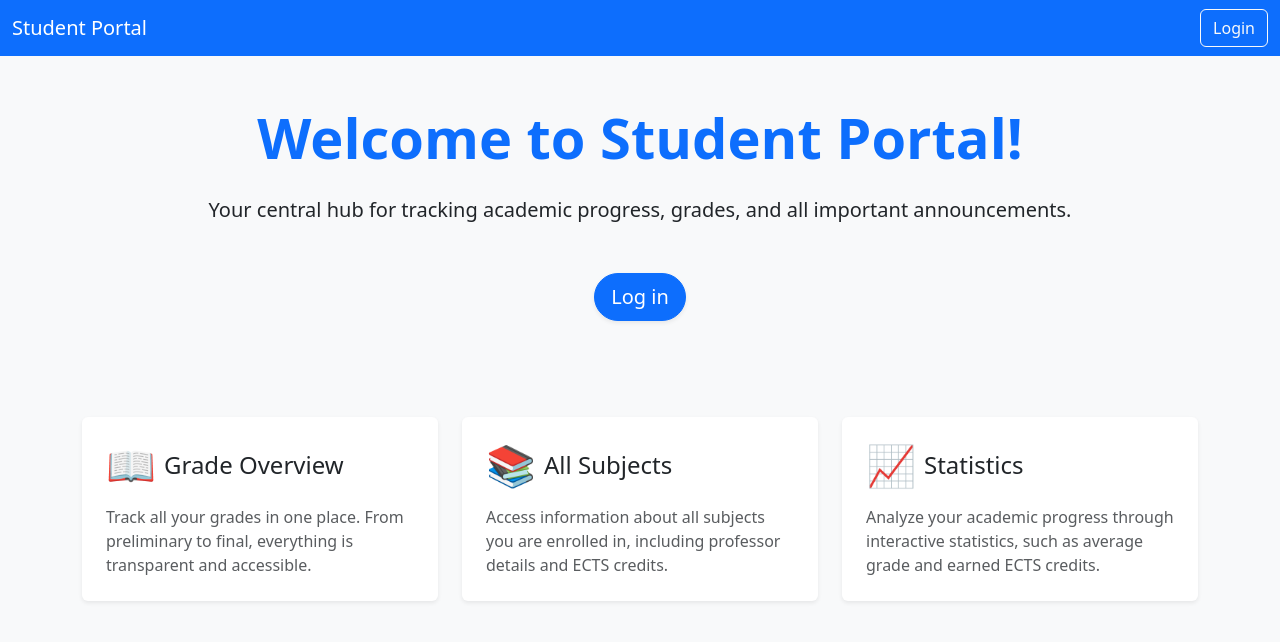
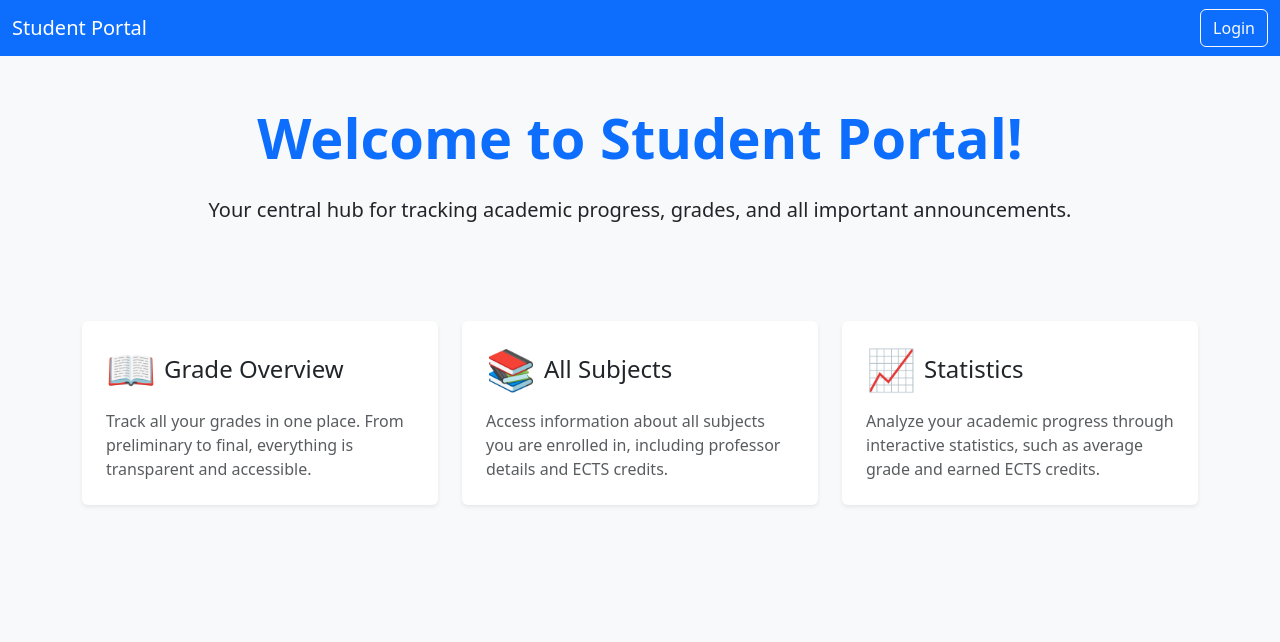
Before and after one commit to LazarAcimovic/StudentPortal, a React (Vite) app in the folder frontend/: page / in a window 1280 px wide. Shown: the top 642 px of the page. Built offline with nearby package versions, Linux system fonts and the light colour scheme; no server answers.

Commit message:
refactor(home): remove duplicate login button

```diff
--- a/frontend/src/pages/HomePage.tsx
+++ b/frontend/src/pages/HomePage.tsx
@@ -1,11 +1,6 @@
-import { useNavigate } from "react-router-dom";
-import { APP_ROUTES } from "../config/constants";
-
 const HomePage = () => {
-  const navigate = useNavigate();
-
   return (
-    <div className="text-center py-5 bg-light">
+    <div className="text-center py-5 bg-light min-vh-100">
       <div className="container">
         <h1 className="display-4 fw-bold text-primary">
           Welcome to Student Portal!
@@ -14,12 +9,6 @@ const HomePage = () => {
           Your central hub for tracking academic progress, grades, and all
           important announcements.
         </p>
-        <button
-          className="btn btn-primary btn-lg rounded-pill shadow-sm"
-          onClick={() => navigate(APP_ROUTES.AUTH_LOGIN)}
-        >
-          Log in
-        </button>
       </div>
 
       <div className="container mt-5 pt-5">
```
